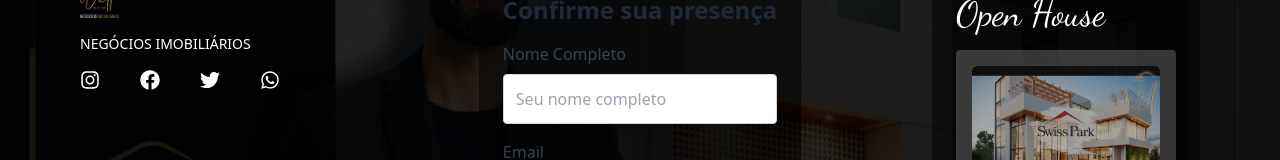
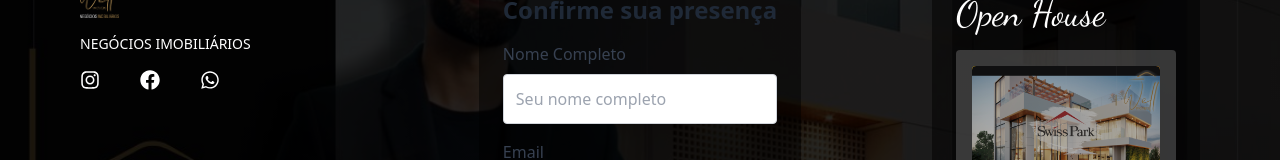
Before and after one commit to usbmkt/wcc, a React (Create React App) app: page / in a window 1280 px wide. Shown: the part 187-347 px from the top of the page. Built offline with nearby package versions, Linux system fonts and the light colour scheme.

Commit message:
Update index.js

```diff
--- a/src/pages/index.js
+++ b/src/pages/index.js
@@ -47,16 +47,13 @@ const HomePage = () => {
           />
           <p className="text-sm text-white font-medium">NEGÓCIOS IMOBILIÁRIOS</p>
           <div className="mt-10 flex space-x-10">
-            <a href="https://instagram.com" target="_blank" rel="noopener noreferrer">
+            <a href="https://www.instagram.com/wellimoveiss/" target="_blank" rel="noopener noreferrer">
               <FaInstagram className="text-white text-xl hover:text-yellow-500 transition cursor-pointer" />
             </a>
-            <a href="https://facebook.com" target="_blank" rel="noopener noreferrer">
+            <a href="https://www.facebook.com/61560477314114" target="_blank" rel="noopener noreferrer">
               <FaFacebook className="text-white text-xl hover:text-yellow-500 transition cursor-pointer" />
             </a>
-            <a href="https://twitter.com" target="_blank" rel="noopener noreferrer">
-              <FaTwitter className="text-white text-xl hover:text-yellow-500 transition cursor-pointer" />
-            </a>
-            <a href="https://wa.me/5511999999999" target="_blank" rel="noopener noreferrer">
+            <a href="https://wa.me/5511981321448" target="_blank" rel="noopener noreferrer">
               <FaWhatsapp className="text-white text-xl hover:text-yellow-500 transition cursor-pointer" />
             </a>
           </div>
```
